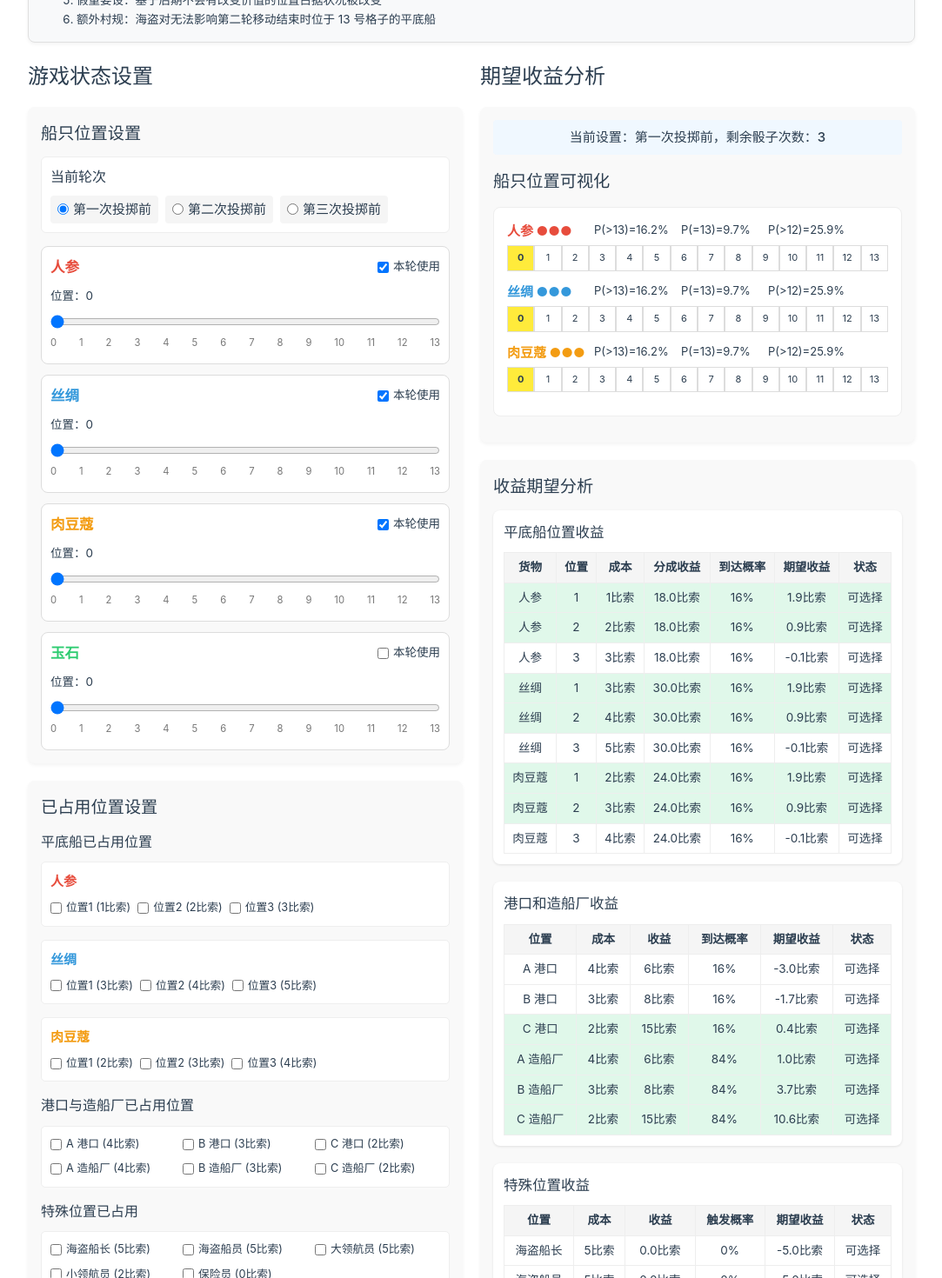
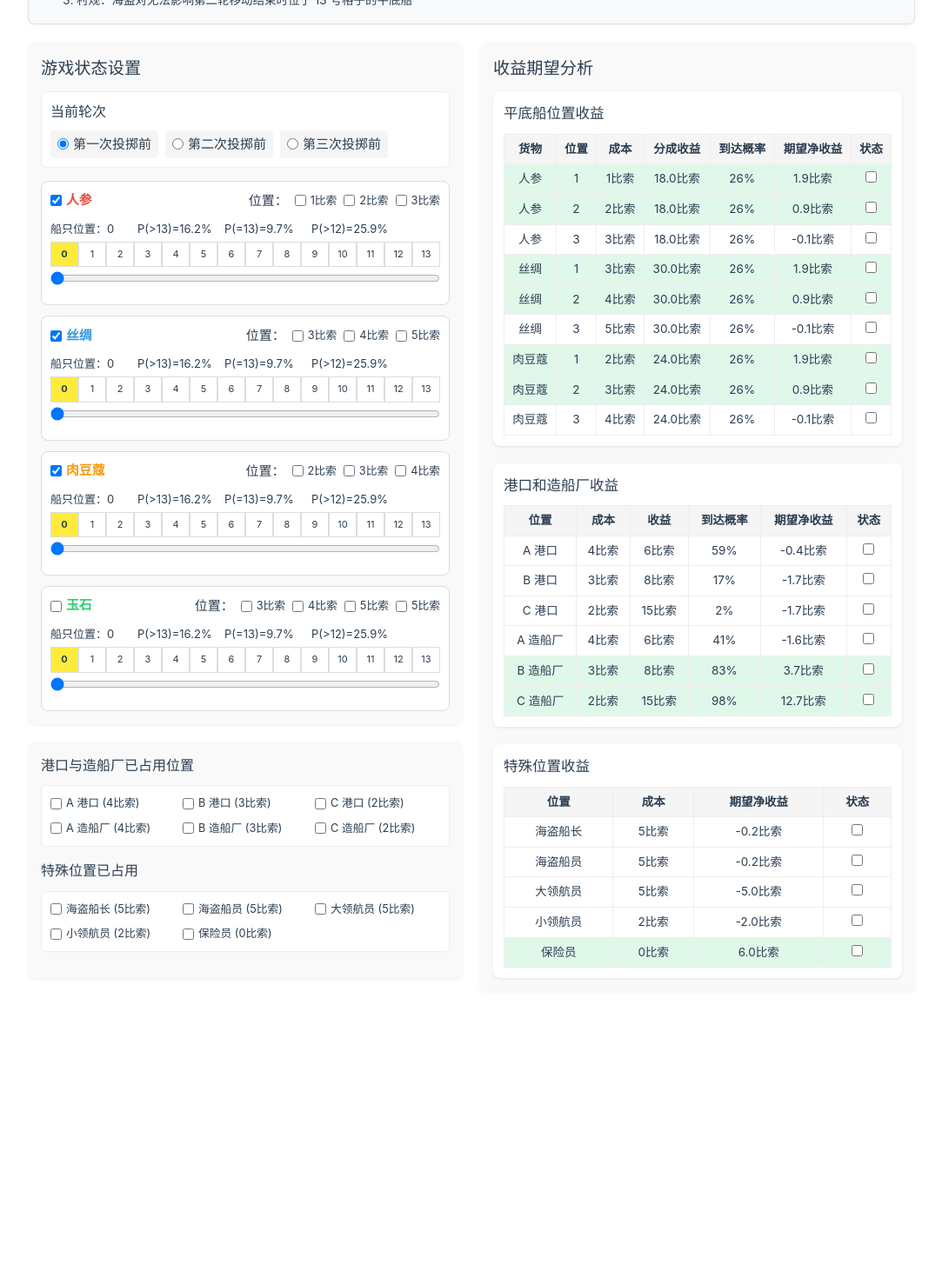
Before and after one commit to framist/manila, a Vue app: page / in a window 1280 px wide. Shown: the part 240-1710 px from the top of the page at 87% size, without its empty margins (10-1093 px from the left). After the commit the page ends 1400 px from the top, so only its background shows below. Built offline with nearby package versions, Linux system fonts and the light colour scheme.

Commit message:
alg update

```diff
--- a/src/components/ManilaCalculator.vue
+++ b/src/components/ManilaCalculator.vue
@@ -5,13 +5,12 @@
         <h3>使用说明</h3>
         <div class="instruction-content">
           <p>此计算器帮助玩家计算《马尼拉》桌游中各放置帮手位置的期望收益，辅助决策。</p>
+          <p>计算的期望是「如选择这个位置」下的期望</p>
+          <p><strong>假设与村规：</strong></p>
           <ol>
-            <li><strong>当前轮次</strong>：选择当前是第几次骰子投掷前，会影响船只到达目的地的概率计算。</li>
-            <li><strong>船只设置</strong>：调整滑块设置各船当前位置 (0-13)。</li>
-            <li><strong>已占位置</strong>：勾选已被占用的位置，系统会据此计算剩余位置的预期收益。</li>
-            <li><strong>收益分析</strong>：表格中绿色背景表示正收益的位置，灰色表示已占用位置。</li>
-            <li><strong>假重要设</strong>：基于后期不会有改变价值的位置占据状况被改变</li>
-            <li><strong>额外村规</strong>：海盗对无法影响第二轮移动结束时位于 13 号格子的平底船</li>
+            <li><strong>假设</strong>：海盗登上第一艘能上的船</li>
+            <li><strong>假设</strong>：基于后期不会有改变价值的位置占据状况被改变</li>
+            <li><strong>村规</strong>：海盗对无法影响第二轮移动结束时位于 13 号格子的平底船</li>
           </ol>
         </div>
         <a href="https://github.com/framist/manila" target="_blank" class="github-link" title="查看GitHub仓库">
@@ -29,10 +28,8 @@
     <div class="calculator-layout">
       <!-- 输入区域 - 左侧 -->
       <div class="input-panel">
-        <h2>游戏状态设置</h2>
-
         <div class="section boat-settings">
-          <h3>船只位置设置</h3>
+          <h3>游戏状态设置</h3>
           <div class="dice-round">
             <h4>当前轮次</h4>
             <div class="round-selector">
@@ -46,42 +43,42 @@
           <div class="boats-setup">
             <div v-for="(boat, index) in boats" :key="index" class="boat-item">
               <div class="boat-header">
-                <span class="boat-name" :class="boat.type">{{ boat.name }}</span>
                 <div class="boat-toggles">
                   <label class="checkbox-label">
                     <input type="checkbox" v-model="boat.isSelected" />
-                    本轮使用
+                    <span class="boat-name" :class="boat.type">{{ boat.name }}</span>
+                  </label>
+                </div>
+                <div class="occupancy-slots">
+                  位置：
+                  <label v-for="(pos, posIndex) in getBoatPositions(boat.type)" :key="`pos-${posIndex}`"
+                    class="slot-label">
+                    <input type="checkbox" v-model="pos.occupied" />
+                    {{ pos.cost }}比索
                   </label>
                 </div>
               </div>
 
+              <div class="track-header">
+                <span class="track-info">船只位置：{{ boat.position }}</span>
+                <span class="track-info">P(>13)={{ (calculateOver13Probability(boat) * 100).toFixed(1) }}%</span>
+                <span class="track-info">P(=13)={{ (calculateStopAt13Probability(boat) * 100).toFixed(1) }}%</span>
+                <span class="track-info">P(>12)={{ (calculateOver12Probability(boat) * 100).toFixed(1) }}%</span>
+              </div>
+
+              <div class="track-slots">
+                <div class="track-slot" v-for="i in 14" :key="i - 1" :class="{ 'boat-here': i - 1 === boat.position }">
+                  {{ i - 1 }}
+                </div>
+              </div>
               <div class="position-control">
-                <span class="position-label">位置：{{ boat.position }}</span>
                 <input type="range" v-model.number="boat.position" :min="0" :max="13" />
-                <div class="position-track">
-                  <div class="track-mark" v-for="i in 14" :key="i - 1">{{ i - 1 }}</div>
-                </div>
               </div>
             </div>
           </div>
         </div>
 
         <div class="section special-settings">
-          <h3>已占用位置设置</h3>
-
-          <div class="boat-occupancy">
-            <h4>平底船已占用位置</h4>
-            <div v-for="(boat, boatIndex) in visibleBoats" :key="`boat-${boatIndex}`" class="occupancy-group">
-              <h5 class="occupancy-header" :class="boat.type">{{ boat.name }}</h5>
-              <div class="occupancy-slots">
-                <label v-for="(pos, posIndex) in getBoatPositions(boat.type)" :key="`pos-${posIndex}`"
-                  class="slot-label">
-                  <input type="checkbox" v-model="pos.occupied" />
-                  位置{{ posIndex + 1 }} ({{ pos.cost }}比索)
-                </label>
-              </div>
-            </div>
-          </div>
 
           <div class="port-yard-occupancy">
             <h4>港口与造船厂已占用位置</h4>
@@ -94,7 +91,6 @@
               </div>
             </div>
           </div>
-
           <div class="special-occupancy">
             <h4>特殊位置已占用</h4>
             <div class="occupancy-group">
@@ -111,38 +107,6 @@
 
       <!-- 输出区域 - 右侧 -->
       <div class="output-panel">
-        <h2>期望收益分析</h2>
-
-        <div class="visualization-section">
-          <div class="round-display">
-            当前设置：{{ getCurrentRoundLabel() }}，剩余骰子次数：{{ remainingDiceThrows }}
-          </div>
-
-          <h3>船只位置可视化</h3>
-          <div class="track-visualization">
-            <div class="track" v-for="(boat, index) in visibleBoats" :key="index">
-              <div class="track-header">
-                <span class="track-label" :class="boat.type">{{ boat.name }}
-                  <span v-for="(pos, posIndex) in getBoatPositions(boat.type)" :key="`occupied-${posIndex}`"
-                    :class="{ 'occupied': pos.occupied }">●</span>
-                </span>
-                <span class="track-info">P(>13)={{ (calculateOver13Probability(boat) * 100).toFixed(1) }}%</span>
-                <span class="track-info">P(=13)={{ (calculateStopAt13Probability(boat) * 100).toFixed(1) }}%</span>
-                <span class="track-info">P(>12)={{ (calculateOver12Probability(boat) * 100).toFixed(1) }}%</span>
-              </div>
-
-              <div class="track-slots">
-                <div class="track-slot" v-for="i in 14" :key="i - 1" :class="{ 'boat-here': i - 1 === boat.position }">
-                  {{ i - 1 }}
-                </div>
-              </div>
-
-
-            </div>
-          </div>
-
-        </div>
-
         <div class="profit-section">
           <h3>收益期望分析</h3>
 
@@ -157,7 +121,7 @@
                     <th>成本</th>
                     <th>分成收益</th>
                     <th>到达概率</th>
-                    <th>期望收益</th>
+                    <th>期望净收益</th>
                     <th>状态</th>
                   </tr>
                 </thead>
@@ -165,15 +129,15 @@
                   <template v-for="(boat, boatIndex) in visibleBoats" :key="boatIndex">
                     <tr v-for="(pos, posIndex) in getBoatPositions(boat.type)" :key="`${boatIndex}-${posIndex}`" :class="{
                       'high-profit': !pos.occupied && calculateExpectedProfit(boat, pos) > 0,
-                      'occupied': pos.occupied
+                      'isAvailable': pos.occupied
                     }">
                       <td>{{ boat.name }}</td>
                       <td>{{ posIndex + 1 }}</td>
                       <td>{{ pos.cost }}比索</td>
-                      <td>{{ calculateProfit(boat, pos).toFixed(1) }}比索</td>
-                      <td>{{ (calculateOver13Probability(boat) * 100).toFixed(0) }}%</td>
+                      <td>{{ calculateMaxProfit(boat, pos).toFixed(1) }}比索</td>
+                      <td>{{ (calculateArrivalProbability(boat) * 100).toFixed(0) }}%</td>
                       <td>{{ calculateExpectedProfit(boat, pos).toFixed(1) }}比索</td>
-                      <td>{{ pos.occupied ? '已占用' : '可选择' }}</td>
+                      <td><input type="checkbox" v-model="pos.occupied" /></td>
                     </tr>
                   </template>
                 </tbody>
@@ -189,21 +153,21 @@
                     <th>成本</th>
                     <th>收益</th>
                     <th>到达概率</th>
-                    <th>期望收益</th>
+                    <th>期望净收益</th>
                     <th>状态</th>
                   </tr>
                 </thead>
                 <tbody>
-                  <tr v-for="(port, portIndex) in portYardPositions" :key="portIndex" :class="{
-                    'high-profit': !port.occupied && calculatePortExpectedProfit(port) > 0,
-                    'occupied': port.occupied
+                  <tr v-for="(pos, portIndex) in portYardPositions" :key="portIndex" :class="{
+                    'high-profit': !pos.occupied && calculatePortExpectedProfit(pos) > 0,
+                    'isAvailable': pos.occupied
                   }">
-                    <td>{{ port.name }}</td>
-                    <td>{{ port.cost }}比索</td>
-                    <td>{{ port.profit }}比索</td>
-                    <td>{{ (calculatePortArrivalProbability(port) * 100).toFixed(0) }}%</td>
-                    <td>{{ calculatePortExpectedProfit(port).toFixed(1) }}比索</td>
-                    <td>{{ port.occupied ? '已占用' : '可选择' }}</td>
+                    <td>{{ pos.name }}</td>
+                    <td>{{ pos.cost }}比索</td>
+                    <td>{{ pos.profit }}比索</td>
+                    <td>{{ (calculatePortArrivalProbability(pos) * 100).toFixed(0) }}%</td>
+                    <td>{{ calculatePortExpectedProfit(pos).toFixed(1) }}比索</td>
+                    <td><input type="checkbox" v-model="pos.occupied" /></td>
                   </tr>
                 </tbody>
               </table>
@@ -216,23 +180,19 @@
                   <tr>
                     <th>位置</th>
                     <th>成本</th>
-                    <th>收益</th>
-                    <th>触发概率</th>
-                    <th>期望收益</th>
+                    <th>期望净收益</th>
                     <th>状态</th>
                   </tr>
                 </thead>
                 <tbody>
                   <tr v-for="(pos, index) in specialPositions" :key="index" :class="{
                     'high-profit': !pos.occupied && calculateSpecialExpectedProfit(pos) > 0,
-                    'occupied': pos.occupied
+                    'isAvailable': pos.occupied
                   }">
                     <td>{{ pos.name }}</td>
                     <td>{{ pos.cost }}比索</td>
-                    <td>{{ calculateSpecialProfit(pos).toFixed(1) }}比索</td>
-                    <td>{{ (calculateSpecialProbability(pos) * 100).toFixed(0) }}%</td>
                     <td>{{ calculateSpecialExpectedProfit(pos).toFixed(1) }}比索</td>
-                    <td>{{ pos.occupied ? '已占用' : '可选择' }}</td>
+                    <td><input type="checkbox" v-model="pos.occupied" /></td>
                   </tr>
                 </tbody>
               </table>
@@ -349,6 +309,8 @@ interface SpecialPosition {
   occupied: boolean;
 }
 
+// todo 限制船只上的位置只能从前往后占领
+
 // 计算可见的船只（已选择的）
 const visibleBoats = computed<Boat[]>(() => {
   return boats.value.filter(boat => boat.isSelected);
@@ -387,7 +349,6 @@ const getDpbyN = (n: number) => {
   return dp
 }
 
-// 原有的到达终点概率函数
 const calculateOver13Probability = (boat: Boat): number => {
   const throwsLeft = remainingDiceThrows.value;
   let pos = boat.position;
@@ -397,6 +358,7 @@ const calculateOver13Probability = (boat: Boat): number => {
 const calculateOver12Probability = (boat: Boat): number => {
   const throwsLeft = remainingDiceThrows.value;
   let pos = boat.position;
+  if (pos >= 12) return 1; // 已经在 12 号格以上
   return getDpbyN(12)[pos][throwsLeft - 1]
 };
 
@@ -404,6 +366,7 @@ const calculateOver12Probability = (boat: Boat): number => {
 const calculateStopAt13Probability = (boat: Boat): number => {
   const throwsLeft = remainingDiceThrows.value;
   let pos = boat.position;
+  if (pos >= 13) return 0;
   return getDpbyN(12)[pos][throwsLeft - 1]
     - getDpbyN(13)[pos][throwsLeft - 1] // 计算停在 13 的概率
 };
@@ -421,34 +384,65 @@ const hasPiratesActive = (): boolean => {
   );
 };
 
-// 获取潜在收益
-const getPotentialProfit = (boat: Boat, shareBase: number): number => {
-  return boat.profit / shareBase;
-};
-
-// 计算货物平底船的收益（考虑海盗劫掠）
-const calculateProfit = (boat: Boat, pos: Position): number => {
+// 计算货物平底船的最大分成收益
+const calculateMaxProfit = (boat: Boat, pos: Position): number => {
   // 获取此平底船已占用的位置数
   const occupied = countOccupiedPositions(boat.type);
   const shareBase = occupied + 1;  // +1 是因为将计算将占用的位置收益
 
-  // 第三轮有海盗时，停在 13 号的船员无收益
-  if (remainingDiceThrows.value === 1 && hasPiratesActive()) {
-    const stop13Prob = calculateStopAt13Probability(boat);
-    const normalProfit = getPotentialProfit(boat, shareBase);
-    // 停在 13 号概率部分收益归 0，其余正常
-    return normalProfit * (1 - stop13Prob);
-  }
-  return getPotentialProfit(boat, shareBase);
+  return boat.profit / shareBase;
 };
 
-// 计算货物平底船的期望收益
+// 考虑可能存在海盗下的到达概率
+const calculateArrivalProbability = (boat: Boat): number => {
+  if (hasPiratesActive()) {
+    return calculateOver13Probability(boat);
+  } else {
+    return calculateOver12Probability(boat);
+  }
+};
+
+// 计算货物平底船的期望净收益
 const calculateExpectedProfit = (boat: Boat, pos: Position): number => {
   if (!boat.isSelected) return -pos.cost;
-  // 若第三轮有海盗，停在 13 号的概率部分收益归 0
-  const profit = calculateProfit(boat, pos);
+  let profit = calculateMaxProfit(boat, pos);
+  if (hasPiratesActive()) {
+    // 如果有海盗存在，收益会被劫掠
+    profit = profit * calculateArrivalProbability(boat);
+  }
   const probability = calculateOver13Probability(boat);
   return profit * probability - pos.cost;
+};
+
+/*
+有以下独立二元事件的概率 P_1 P_2 ... P_n
+如何计算有 m 个事件发生的概率？
+*/
+/**
+ * 计算 n 个独立事件中恰好有 m 个发生的概率
+ * @param probs  事件发生概率数组 P_1 … P_n
+ * @param m      目标发生事件个数 (0 ≤ m ≤ n)
+ * @returns      恰有 m 个事件发生的概率
+ */
+function probExactlyM(probs: number[], m: number): number {
+  if (m < 0 || m > probs.length) return 0;
+  // dp[k] 表示已处理到当前事件时，恰有 k 个发生的概率
+  const dp = new Array(m + 1).fill(0);
+  dp[0] = 1;
+
+  for (const p of probs) {
+    // 逆序遍历防止覆盖上一轮值
+    for (let k = Math.min(m, probs.length); k >= 0; k--) {
+      dp[k] = dp[k] * (1 - p) + (k ? dp[k - 1] * p : 0);
+    }
+  }
+  return dp[m];}
+
+
+// 计算 n 个船能安全到达终点的期望
+const calculateSafeArrivalProbability = (n: number): number => {
+  const probs = visibleBoats.value.map(boat => calculateArrivalProbability(boat));
+  return probExactlyM(probs, n);
 };
 
 // 计算港口/造船厂到达概率
@@ -456,29 +450,39 @@ const calculatePortArrivalProbability = (port: PortYardPosition): number => {
   if (visibleBoats.value.length === 0) return 0;
 
   // 港口的概率是到达终点的概率，造船厂的概率是无法到达终点的概率
-  let totalProb = 0;
+  // 船只优先停入靠前的港口/造船厂
+  let p = [
+    calculateSafeArrivalProbability(1),
+    calculateSafeArrivalProbability(2),
+    calculateSafeArrivalProbability(3)
+  ];
+  if (port.position === 'A') {
+    // A 港口/造船厂
+    if (port.type === 'port') {
+      return p[0] + p[1] + p[2];
+    } else {
+      return 1 - (p[0] + p[1] + p[2]);
+    }
+  }
+  if (port.position === 'B') {
+    // B 港口/造船厂
+    if (port.type === 'port') {
+      return p[1] + p[2];
+    } else {
+      return 1 - (p[1] + p[2]);
+    }
+  }
+  if (port.position === 'C') {
+    // C 港口/造船厂
+    if (port.type === 'port') {
+      return p[2];
+    } else {
+      return 1 - p[2];
+    }
+  } else {
+    return 0;
+  }
 
-  // 统计港口总数和造船厂总数
-  const portCount = Math.max(
-    portYardPositions.value.filter(p => p.type === 'port' && !p.occupied).length,
-    1
-  );
-  const yardCount = Math.max(
-    portYardPositions.value.filter(p => p.type === 'yard' && !p.occupied).length,
-    1
-  );
-
-  visibleBoats.value.forEach(boat => {
-    if (port.type === 'port') {
-      // 港口：船到达终点的概率
-      totalProb += calculateOver13Probability(boat) / portCount;
-    } else {
-      // 造船厂：船未到达终点的概率
-      totalProb += (1 - calculateOver13Probability(boat)) / yardCount;
-    }
-  });
-
-  return Math.min(totalProb, 1); // 概率最大为 1
 };
 
 // 计算港口/造船厂期望收益（固定收益）
@@ -490,57 +494,45 @@ const calculatePortExpectedProfit = (port: PortYardPosition): number => {
 // 计算特殊位置概率
 const calculateSpecialProbability = (pos: SpecialPosition): number => {
   if (pos.type === 'pirate') {
-    // 只在第三轮有概率
-    if (remainingDiceThrows.value !== 1) return 0;
-    // 只要有船停在 13 号就触发
-    let prob = 0;
+    let prob = 1;
     visibleBoats.value.forEach(boat => {
-      prob += calculateStopAt13Probability(boat);
+      prob *= 1 - calculateStopAt13Probability(boat);
     });
+    prob = 1 - prob
     return Math.min(prob, 1);
   }
   if (pos.type === 'pilot') return 0;
   if (pos.type === 'insurance') {
-    let allArriveProbability = 1;
-    visibleBoats.value.forEach(boat => {
-      allArriveProbability *= calculateOver13Probability(boat);
-    });
-    return 1 - allArriveProbability;
+    return 1;
   }
   return 0;
 };
 
 // 计算特殊位置收益
 const calculateSpecialProfit = (pos: SpecialPosition): number => {
-  if (pos.occupied) return 0;
   if (pos.type === 'pirate') {
-    // 只在第三轮有收益
-    if (remainingDiceThrows.value !== 1) return 0;
     // 统计所有停在 13 号的船的收益
     let totalBooty = 0;
-    visibleBoats.value.forEach(boat => {
-      const stop13Prob = calculateStopAt13Probability(boat);
-      let booty = 0;
-      switch (boat.type) {
-        case 'ginseng': booty = 18; break;
-        case 'silk': booty = 30; break;
-        case 'nutmeg': booty = 24; break;
-        case 'jade': booty = 36; break;
+    // todo 收益是第一个能到 13 的船
+    for (const boat of visibleBoats.value) {
+      if (calculateStopAt13Probability(boat) > 0) {
+        totalBooty = boat.profit;
+        break;
       }
-      totalBooty += booty * stop13Prob;
-    });
+    }
     // 海盗船长和船员平分
-    const pirates = specialPositions.value.filter(p => p.type === 'pirate' && !p.occupied);
+    const pirates = specialPositions.value.filter(p => p.type === 'pirate' && p.occupied);
     const pirateCount = pirates.length;
-    if (pirateCount === 0) return 0;
-    return totalBooty / pirateCount;
+    if (pirateCount === 0) return totalBooty;
+    return totalBooty / (pirateCount + 1); // 如果选择下的期望
   }
   if (pos.type === 'insurance') {
-    let potentialPayout = visibleBoats.value.reduce((total, boat) => {
-      const failProb = 1 - calculateOver13Probability(boat);
-      return total + 10 * failProb;
-    }, 0);
-    return pos.profit - potentialPayout;
+    // todo
+    let booty = pos.profit;
+    booty -= calculateSafeArrivalProbability(1) * 6
+    booty -= calculateSafeArrivalProbability(2) * 8
+    booty -= calculateSafeArrivalProbability(3) * 15
+    return booty;
   }
   if (pos.type === 'pilot') {
     return 0;
@@ -548,7 +540,7 @@ const calculateSpecialProfit = (pos: SpecialPosition): number => {
   return pos.profit || 0;
 };
 
-// 计算特殊位置期望收益
+// 计算特殊位置期望净收益
 const calculateSpecialExpectedProfit = (pos: SpecialPosition): number => {
   const probability = calculateSpecialProbability(pos);
   const profit = calculateSpecialProfit(pos);
@@ -887,10 +879,6 @@ h4 {
   color: #2c3e50;
 }
 
-.occupied {
-  color: #ccc;
-}
-
 /* 调整 track-slots 使其占满整行 */
 .track-slots {
   display: flex;
@@ -952,7 +940,7 @@ h4 {
   background-color: rgba(46, 204, 113, 0.15);
 }
 
-.occupied {
+.isAvailable {
   color: #ccc;
 }
 
```
Also changed, not shown: 1 other file (tests, documents, lock files or other folders).
